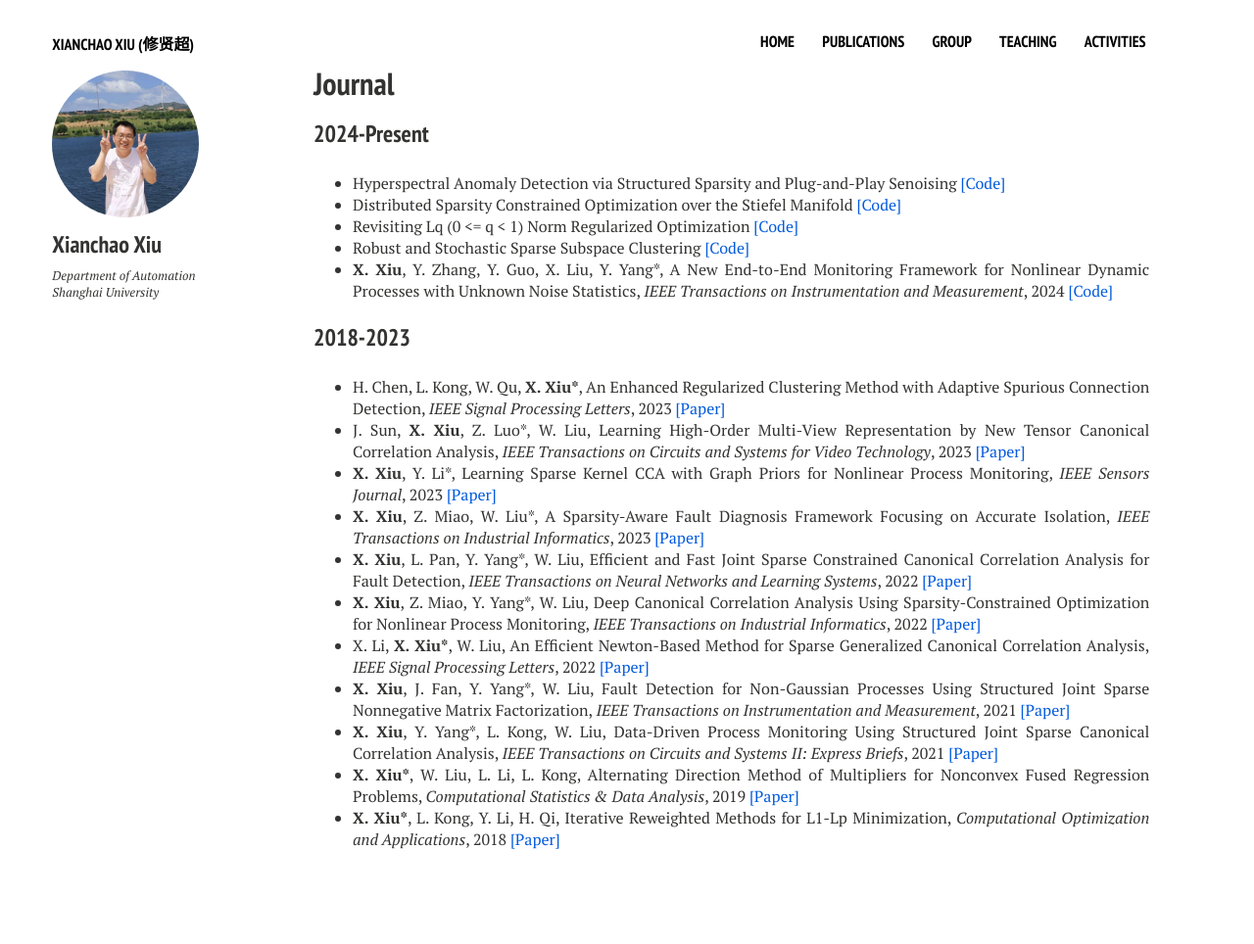
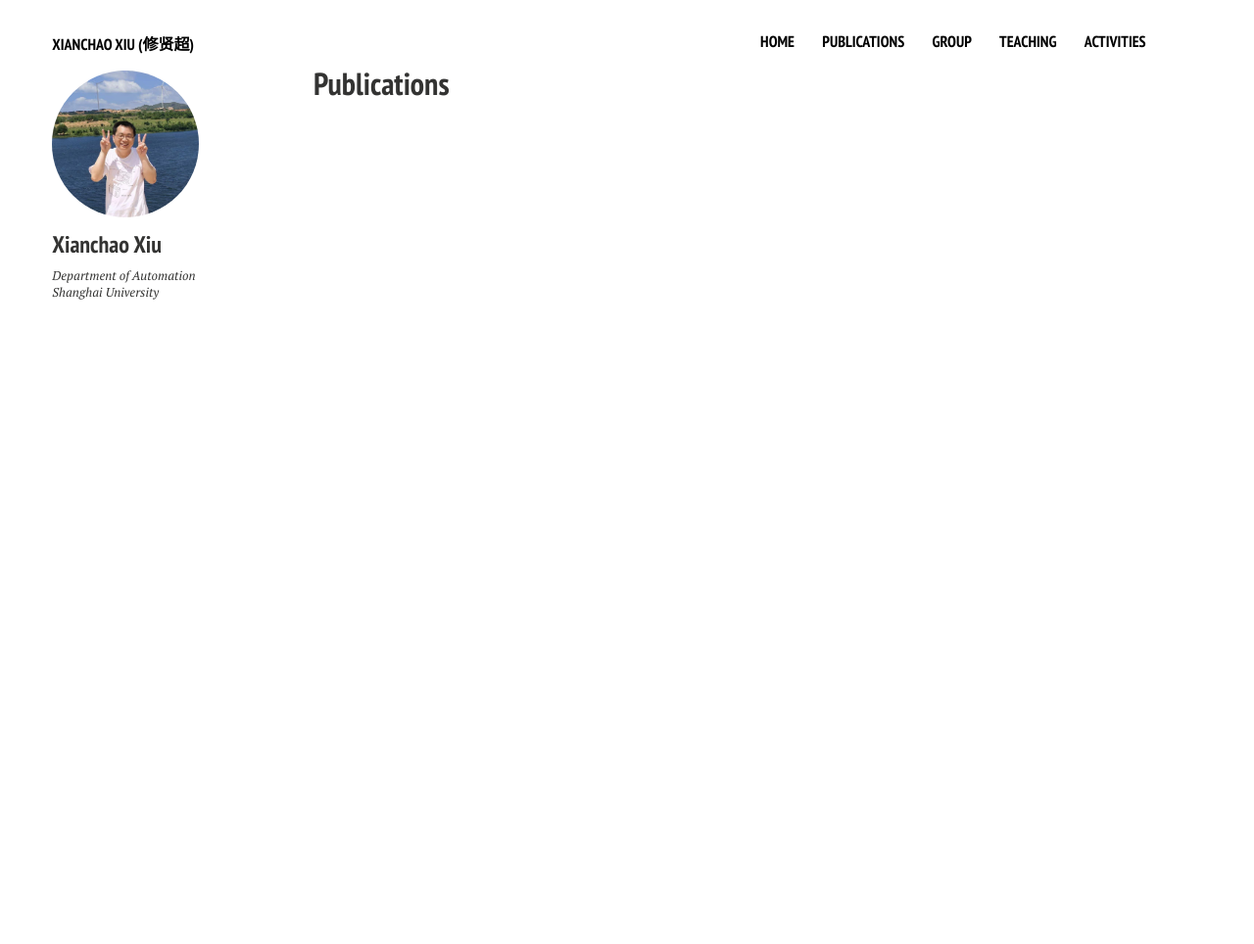
Before and after one commit to xianchaoxiu/xianchaoxiu.github.io, a Jekyll site: the page built from publications/index.md, in a window 1280 px wide. Shown: the whole page at 98% size. Built offline with Jekyll 4.4.1, drawn with Linux system fonts in a browser that asks for light colours; nearby versions of some CDN libraries; after the commit the page ends 900 px from its top, so only the background shows below that.

Commit message:
Update index.md

```diff
--- a/publications/index.md
+++ b/publications/index.md
@@ -1,32 +1,9 @@
 ---
 layout: page
-permalink: /journal/
-title: Journal
-tags: [journal]
+permalink: /publications/
+title: Publications
+tags: [publications]
 modified: 2023-05-17
 comments: false
 share: false
 ---
-
-
-
-### 2024-Present
-* Hyperspectral Anomaly Detection via Structured Sparsity and Plug-and-Play Senoising <a href="https://github.com/jjs-jjs" class="textlink" target="_blank">[Code]</a> <br>
-* Distributed Sparsity Constrained Optimization over the Stiefel Manifold <a href="https://github.com/wtqu" class="textlink" target="_blank">[Code]</a> <br>
-* Revisiting Lq (0 <= q < 1) Norm Regularized Optimization <a href="https://github.com/ShenglongZhou/PSNP" class="textlink" target="_blank">[Code]</a> <br>
-* Robust and Stochastic Sparse Subspace Clustering <a href="https://github.com/zhudafa/S3CH" class="textlink" target="_blank">[Code]</a> <br>
-* <b>X. Xiu</b>, Y. Zhang, Y. Guo, X. Liu, Y. Yang*, A New End-to-End Monitoring Framework for Nonlinear Dynamic Processes with Unknown Noise Statistics, <i>IEEE Transactions on Instrumentation and Measurement</i>, 2024 <a href="https://github.com/xianchaoxiu/IEEE_TIM_DRNN" class="textlink" target="_blank">[Code]</a> <br>
-
-
-### 2018-2023
-* H. Chen, L. Kong, W. Qu, <b>X. Xiu*</b>, An Enhanced Regularized Clustering Method with Adaptive Spurious Connection Detection, <i>IEEE Signal Processing Letters</i>, 2023 <a href="https://ieeexplore.ieee.org/document/10252040" class="textlink" target="_blank">[Paper]</a> <br>
-* J. Sun, <b>X. Xiu</b>, Z. Luo*, W. Liu, Learning High-Order Multi-View Representation by New Tensor Canonical Correlation Analysis, <i>IEEE Transactions on Circuits and Systems for Video Technology</i>, 2023 <a href="https://ieeexplore.ieee.org/document/10091146" class="textlink" target="_blank">[Paper]</a> <br>
-* <b>X. Xiu</b>, Y. Li*, Learning Sparse Kernel CCA with Graph Priors for Nonlinear Process Monitoring, <i>IEEE Sensors Journal</i>, 2023 <a href="https://ieeexplore.ieee.org/document/10050438" class="textlink" target="_blank">[Paper]</a> <br>
-* <b>X. Xiu</b>, Z. Miao, W. Liu*, A Sparsity-Aware Fault Diagnosis Framework Focusing on Accurate Isolation, <i>IEEE Transactions on Industrial Informatics</i>, 2023 <a href="https://ieeexplore.ieee.org/document/9788040" class="textlink" target="_blank">[Paper]</a> <br>
-* <b>X. Xiu</b>, L. Pan, Y. Yang*, W. Liu, Efficient and Fast Joint Sparse Constrained Canonical Correlation Analysis for Fault Detection, <i>IEEE Transactions on Neural Networks and Learning Systems</i>, 2022 <a href="https://ieeexplore.ieee.org/document/9887978" class="textlink" target="_blank">[Paper]</a> <br>
-* <b>X. Xiu</b>, Z. Miao, Y. Yang*, W. Liu, Deep Canonical Correlation Analysis Using Sparsity-Constrained Optimization for Nonlinear Process Monitoring, <i>IEEE Transactions on Industrial Informatics</i>, 2022 <a href="https://ieeexplore.ieee.org/document/9583864" class="textlink" target="_blank">[Paper]</a> <br>
-* X. Li, <b>X. Xiu*</b>, W. Liu, An Efficient Newton-Based Method for Sparse Generalized Canonical Correlation Analysis, <i>IEEE Signal Processing Letters</i>, 2022 <a href="https://ieeexplore.ieee.org/document/9619966" class="textlink" target="_blank">[Paper]</a> <br>
-* <b>X. Xiu</b>, J. Fan, Y. Yang*, W. Liu, Fault Detection for Non-Gaussian Processes Using Structured Joint Sparse Nonnegative Matrix Factorization, <i>IEEE Transactions on Instrumentation and Measurement</i>, 2021 <a href="https://ieeexplore.ieee.org/document/9381237" class="textlink" target="_blank">[Paper]</a> <br>
-* <b>X. Xiu</b>, Y. Yang*, L. Kong, W. Liu, Data-Driven Process Monitoring Using Structured Joint Sparse Canonical Correlation Analysis, <i>IEEE Transactions on Circuits and Systems II: Express Briefs</i>, 2021 <a href="https://ieeexplore.ieee.org/document/9068308" class="textlink" target="_blank">[Paper]</a> <br>
-* <b>X. Xiu*</b>, W. Liu, L. Li, L. Kong, Alternating Direction Method of Multipliers for Nonconvex Fused Regression Problems, <i>Computational Statistics & Data Analysis</i>, 2019 <a href="https://www.sciencedirect.com/science/article/abs/pii/S0167947319300039" class="textlink" target="_blank">[Paper]</a> <br>
-* <b>X. Xiu*</b>, L. Kong, Y. Li, H. Qi, Iterative Reweighted Methods for L1-Lp Minimization, <i>Computational Optimization and Applications</i>, 2018 <a href="https://link.springer.com/article/10.1007/s10589-017-9977-7" class="textlink" target="_blank">[Paper]</a> <br>
```
